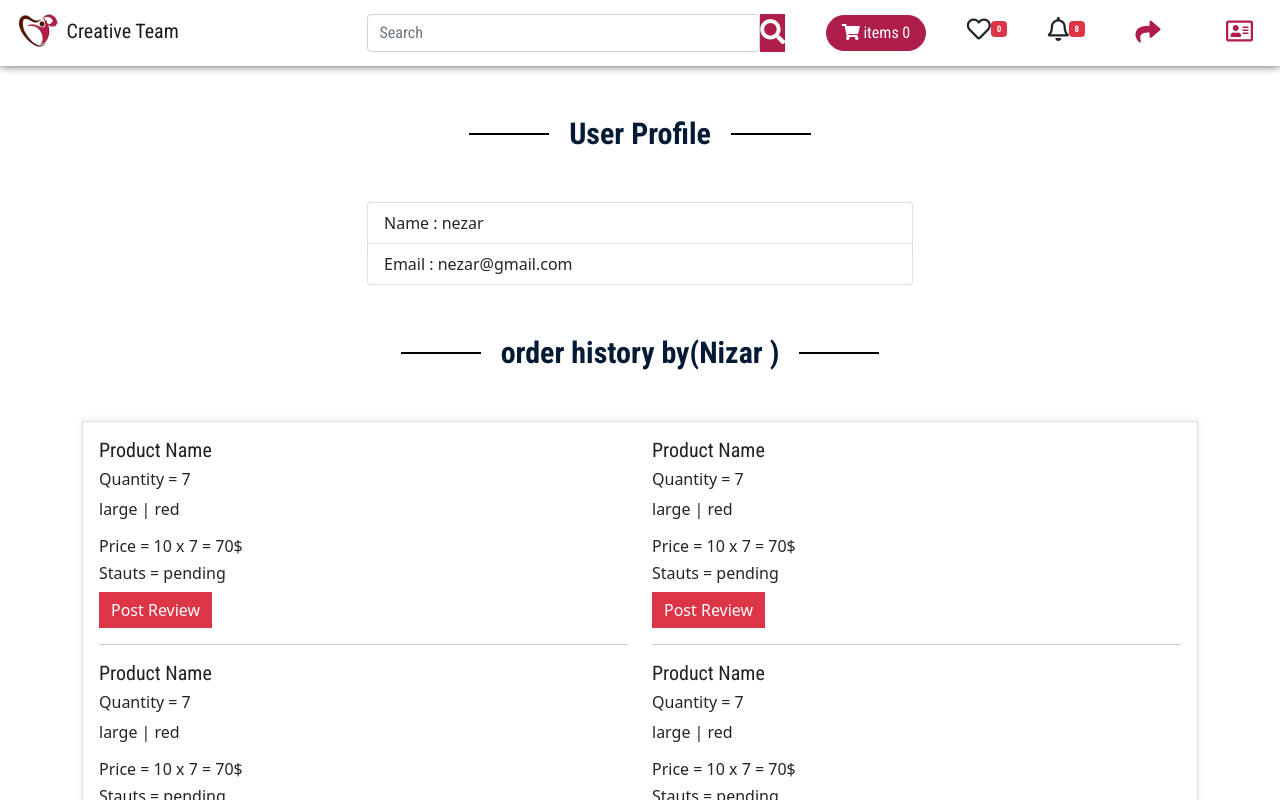
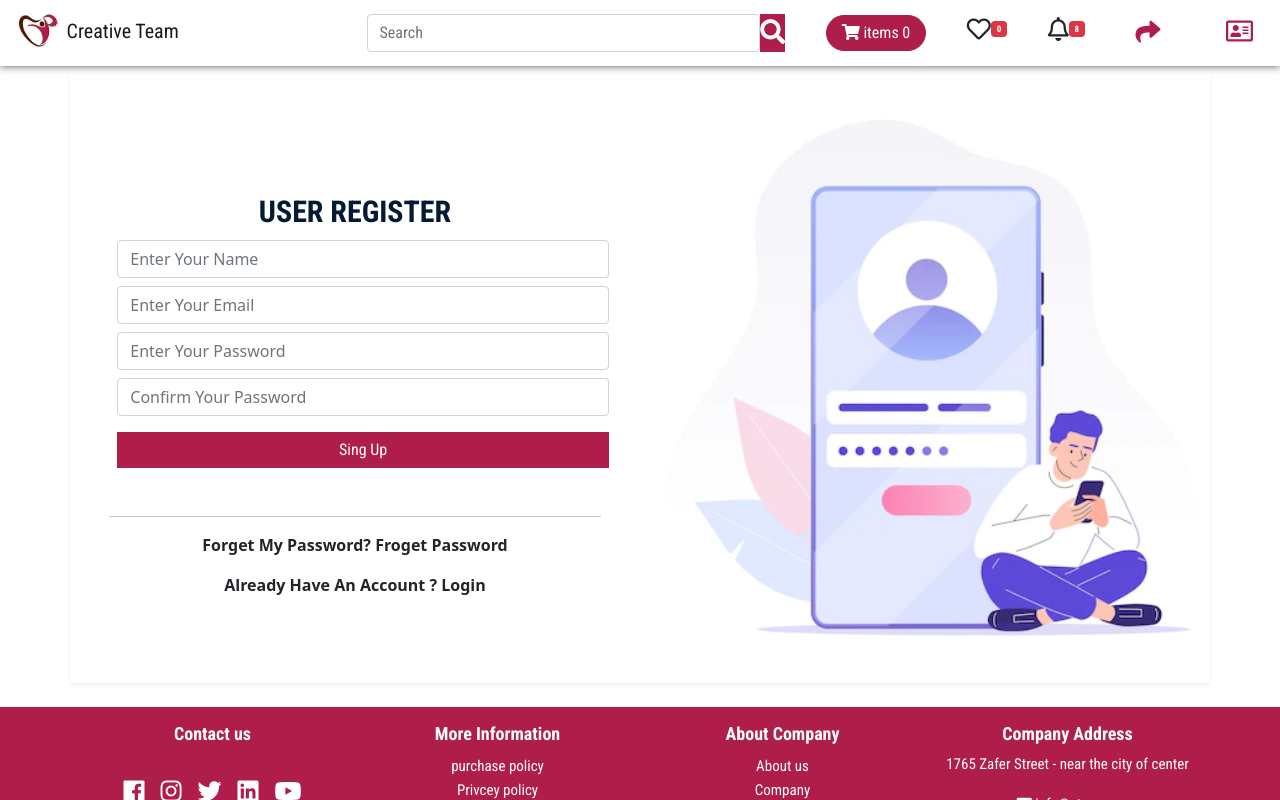
Before and after one commit to ctp2017/r_ecommerce, a React (Create React App) app: page / in a window 1280 px wide. Shown: the top 800 px of the page. Built offline with nearby package versions, Linux system fonts and the light colour scheme.

Commit message:
الدرس الأول - تصميم وبرمجة صفحة تسجيل مستخدم جديد

```diff
--- a/src/App.js
+++ b/src/App.js
@@ -11,13 +11,14 @@ import FavoratePage from './pages/FavoratePage'
 import NotificationPage from './pages/NotificationPage'
 import CartListPage from './pages/CartListPage'
 import OrderListPage from './pages/OrderListPage'
+import RegisterPage from './pages/RegisterPage'
 export class App extends Component {
   render() {
     return (
       <Fragment>
         <TopNavbar />
 
-     <OrderListPage/>
+   <RegisterPage/>
 
 
 
--- a/src/assets/css/common.css
+++ b/src/assets/css/common.css
@@ -152,3 +152,16 @@
      font-family: 'Roboto Condensed', sans-serif;
      font-weight: 400;
 }
+
+
+.onboardForm{
+    margin-top: 70px;
+    margin-bottom: 70px;
+    width: 90%;
+}
+
+.onboardBanner{
+    width: 100% !important;
+    height: auto;
+    object-fit: cover;
+}
--- /dev/null
+++ b/src/components/common/Register.jsx
@@ -0,0 +1,40 @@
+import React, { Component, Fragment } from 'react'
+import { Container, Row, Col, Form, Button } from 'react-bootstrap'
+import LoginImg from '../../assets/images/login.webp'
+export class Register extends Component {
+     render() {
+          return (
+               <Fragment>
+                    <Container>
+                         <Row>
+                              <Col className="shadow-sm bg-white mt-2" md={12} lg={12} sm={12} xs={12}>
+                                   <Row className="text-center">
+
+                                        <Col className="d-flex justify-content-center" md={6} lg={6} sm={12} xs={12}>
+                                             <Form className="onboardForm" >
+                                                  <h4 className="section-title-login"> USER REGISTER </h4>
+                                                  <input className="form-control m-2" type="text" placeholder="Enter Your Name" />
+                                                  <input className="form-control m-2" type="email" placeholder="Enter Your Email" />
+                                                  <input className="form-control m-2" type="password" placeholder="Enter Your Password" />
+                                                  <input className="form-control m-2" type="password" placeholder="Confirm Your Password" />
+                                                  <Button type="submit" className="btn btn-block m-2 site-btn-login"> Sing Up </Button>
+                                                  <br></br> <br></br>
+                                                  <hr />
+                                                  <p> <b> Forget My Password? </b><a ><b> Froget Password </b> </a> </p>
+                                                  <p> <b> Already Have An Account ? </b><a><b> Login </b> </a> </p>
+                                             </Form>
+                                        </Col>
+
+                                        <Col className="d-flex justify-content-center" md={6} lg={6} sm={12} xs={12}>
+                                             <img className='onboardBanner' src={LoginImg} />
+                                        </Col>
+
+                                   </Row>
+                              </Col>
+                         </Row>
+                    </Container>
+               </Fragment>
+          )
+     }
+}
+export default Register
--- /dev/null
+++ b/src/pages/RegisterPage.jsx
@@ -0,0 +1,16 @@
+import React, { Component, Fragment } from 'react'
+import Register from '../components/common/Register'
+
+export class RegisterPage extends Component {
+  render() {
+    return (
+     <Fragment>
+
+     <Register/>
+
+     </Fragment>
+    )
+  }
+}
+
+export default RegisterPage
```
Also changed, not shown: src/assets/images/login.webp (added).
